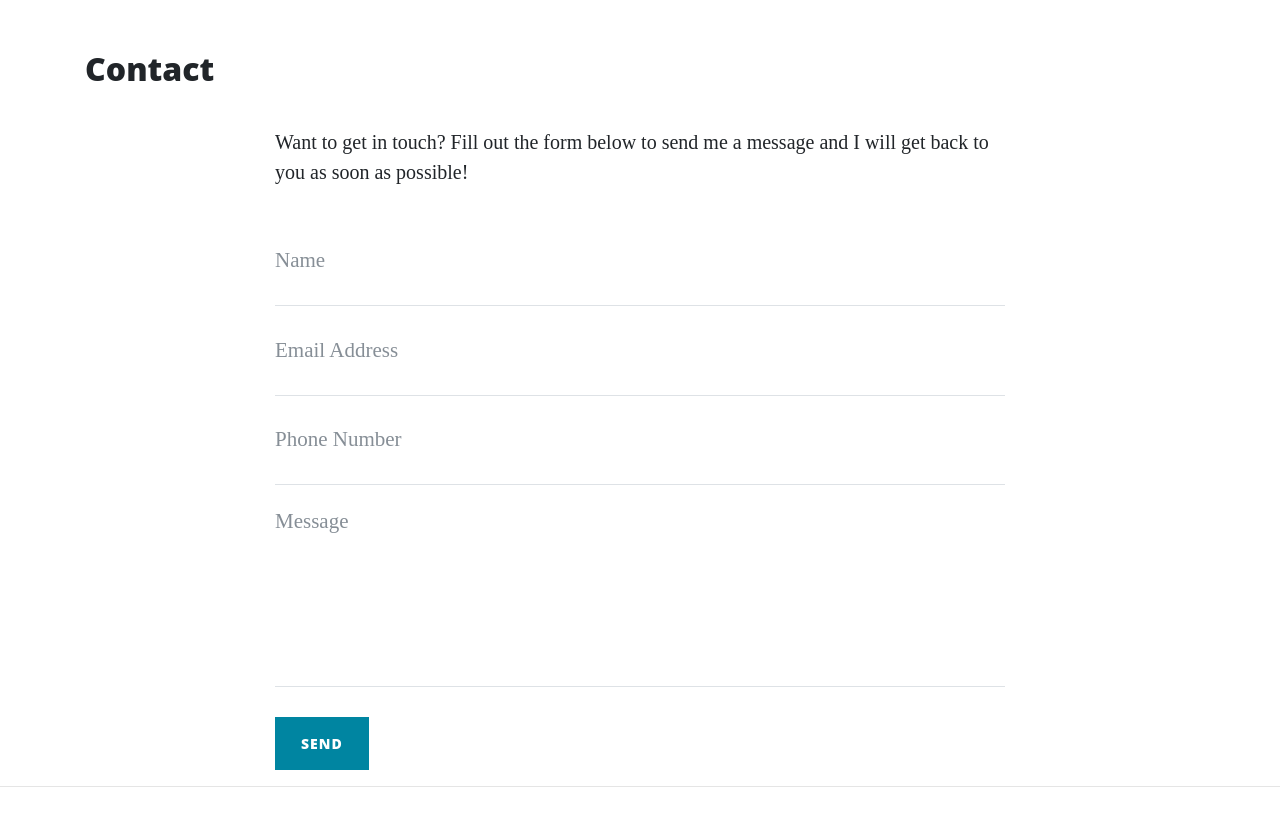
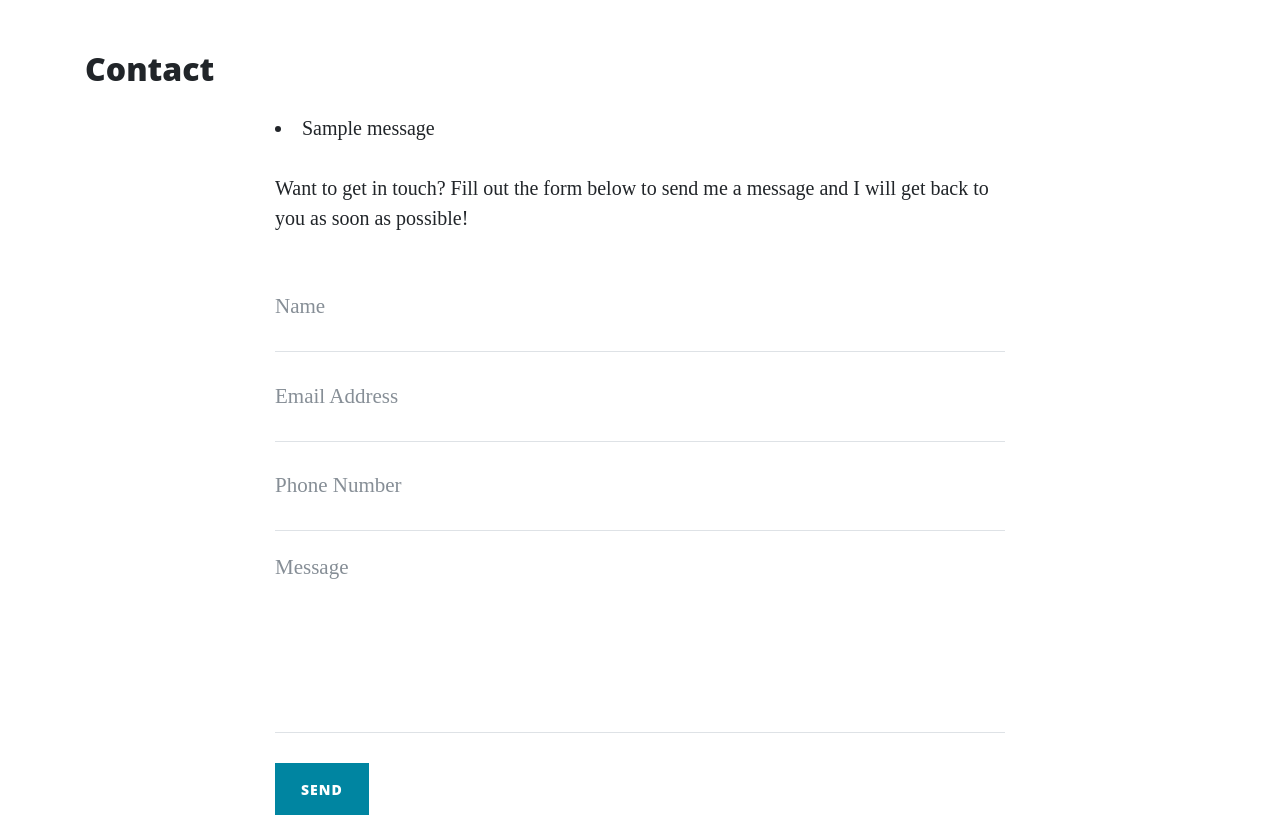
Before and after one commit to Hgoatly/python-flask, a Flask app: page /contact in a window 1280 px wide. Shown: the part 628-1443 px from the top of the page. Run offline with Flask 2, Linux system fonts and the light colour scheme; one stand-in notice (Sample message) is shown; some libraries are stand-ins or nearby versions.

Commit message:
Add flash messages for contact form.

```diff
--- a/run.py
+++ b/run.py
@@ -1,9 +1,11 @@
 import os
 import json
-from flask import Flask, render_template, request
-
+from flask import Flask, render_template, request, flash
+if os.path.exists("env.py"):
+    import env
 
 app = Flask(__name__)
+app.secret_key = os.environ.get("SECRET_KEY")
 
 
 @app.route("/")
@@ -33,9 +35,9 @@ def about_member(member_name):
 @app.route("/contact", methods=["GET", "POST"])
 def contact():
     if request.method == "POST":
-        print(request.form["email"])
+        flash("Thanks {}, we have received your message!".format(
+            (request.form.get("name"))))
     return render_template("contact.html", page_title="Contact")
-
 
 
 @app.route("/careers")
--- a/templates/contact.html
+++ b/templates/contact.html
@@ -4,6 +4,16 @@
 
 <div class="row">
     <div class="col-lg-8 col-md-10 mx-auto">
+
+        {% with messages = get_flashed_messages() %}
+            {% if messages %}
+                <ul class="flashes"></ul>
+                {% for message in messages %}
+                    <li>{{ message }}</li>
+                {% endfor %}
+            {% endif %}
+        {% endwith %}
+
         <p>Want to get in touch? Fill out the form below to send me a message and I will get back to you as soon as
             possible!</p>
         <form method="POST" name="sentMessage" id="contactForm" novalidate>
```
Also changed, not shown: 1 other file.
